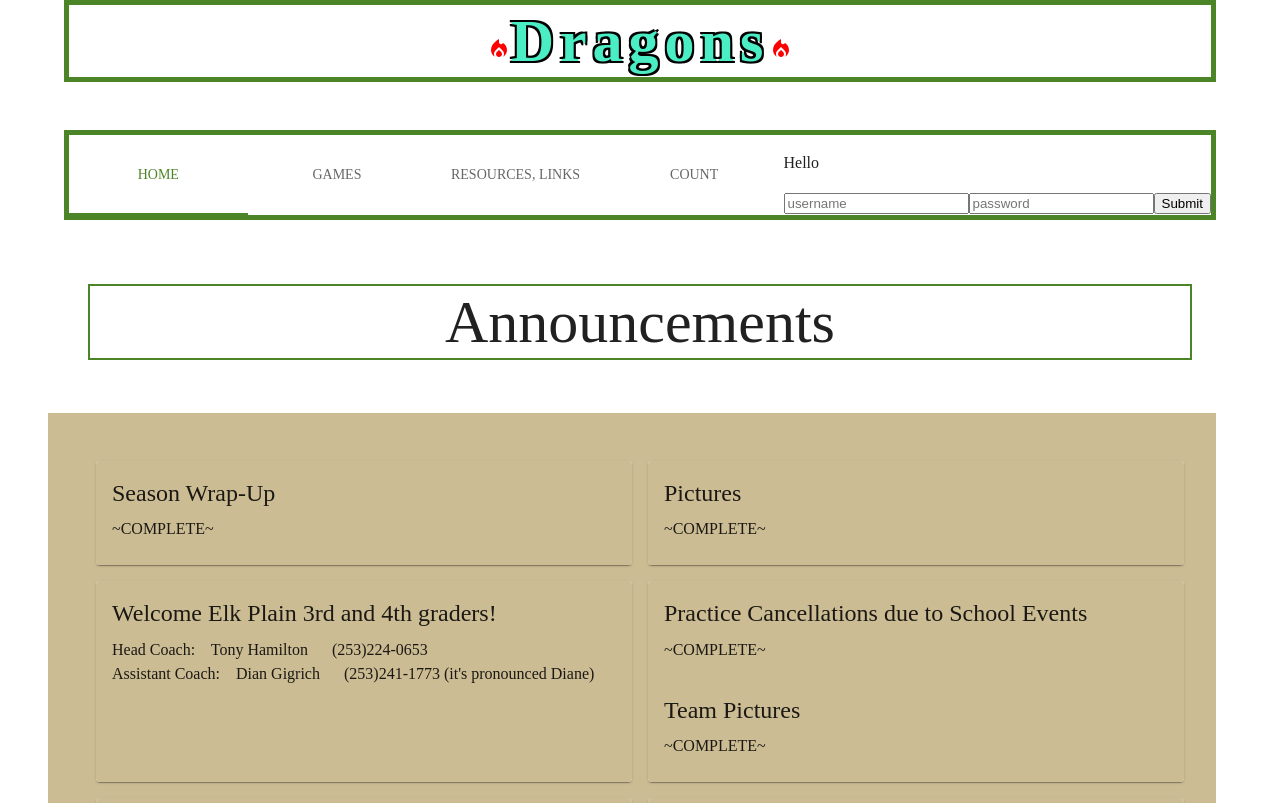
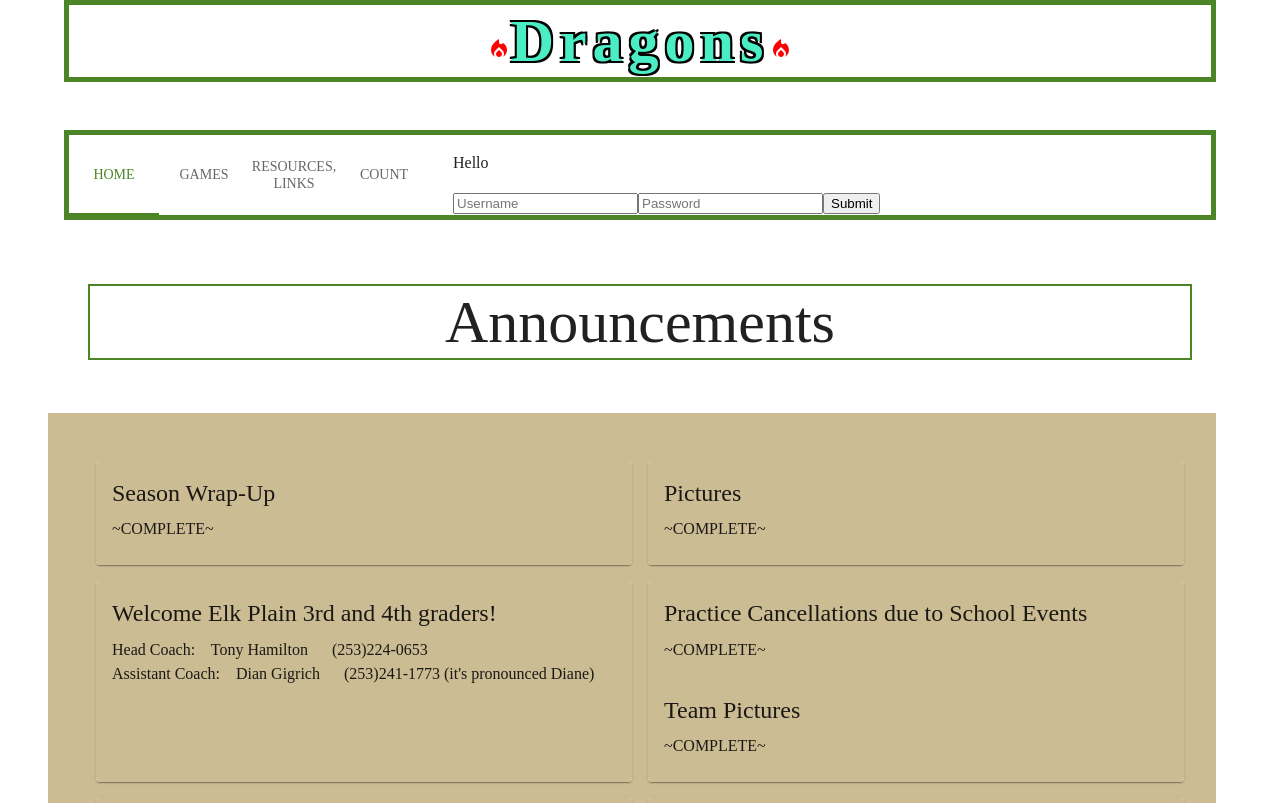
Before and after one commit to DianGigrich/SoccerHub, a React (Create React App) app: page / in a window 1280 px wide. Shown: the top 803 px of the page. Built offline with nearby package versions, Linux system fonts and the light colour scheme.

Commit message:
preparing login switch

```diff
--- a/src/components/Form.js
+++ b/src/components/Form.js
@@ -25,12 +25,12 @@ function Form() {
         e.perventDefault();
 
         if (Name != userName) {
-            setErrorMessage('Email or username is invalid');
+            setErrorMessage('Username is invalid');
         }
 
         if (Pass != password) {
             setErrorMessage(
-                `Choose a more secure password: ${userName}`
+                `Incorrect password: ${userName}`
             );
             return;
         }
@@ -50,14 +50,14 @@ function Form() {
             name="userName"
             onChange={handleInputChange}
             type="text"
-            placeholder="username"
+            placeholder="Username"
           />
           <input
           value={password}
           name="password"
           onChange={handleInputChange}
           type="password"
-          placeholder="password"
+          placeholder="Password"
           />
           <button type="button" onClick={handleFormSubmit}>
             Submit
--- a/src/components/Navigationbar.js
+++ b/src/components/Navigationbar.js
@@ -1,6 +1,6 @@
 import React from 'react';
 import { useNavigate } from 'react-router-dom';
-import { Box, Tabs, Tab } from '@mui/material/';
+import { Box, Tabs, Tab, Container } from '@mui/material/';
 import Form from './Form';
 
 
@@ -32,7 +32,7 @@ export default function Navigationbar(props) {
 
         <Tab textColor="primary" value="Resources" label="Resources, Links" onClick={() => navigate('/Resources')} />
         <Tab textColor="inherit" value="Count" label="Count" onClick={() => navigate('/Count')} />
-        <Form/>
+        <Container><Form/></Container>
 
 
       </Tabs>
```
Also changed, not shown: src/App.js (+37 -0 lines).
